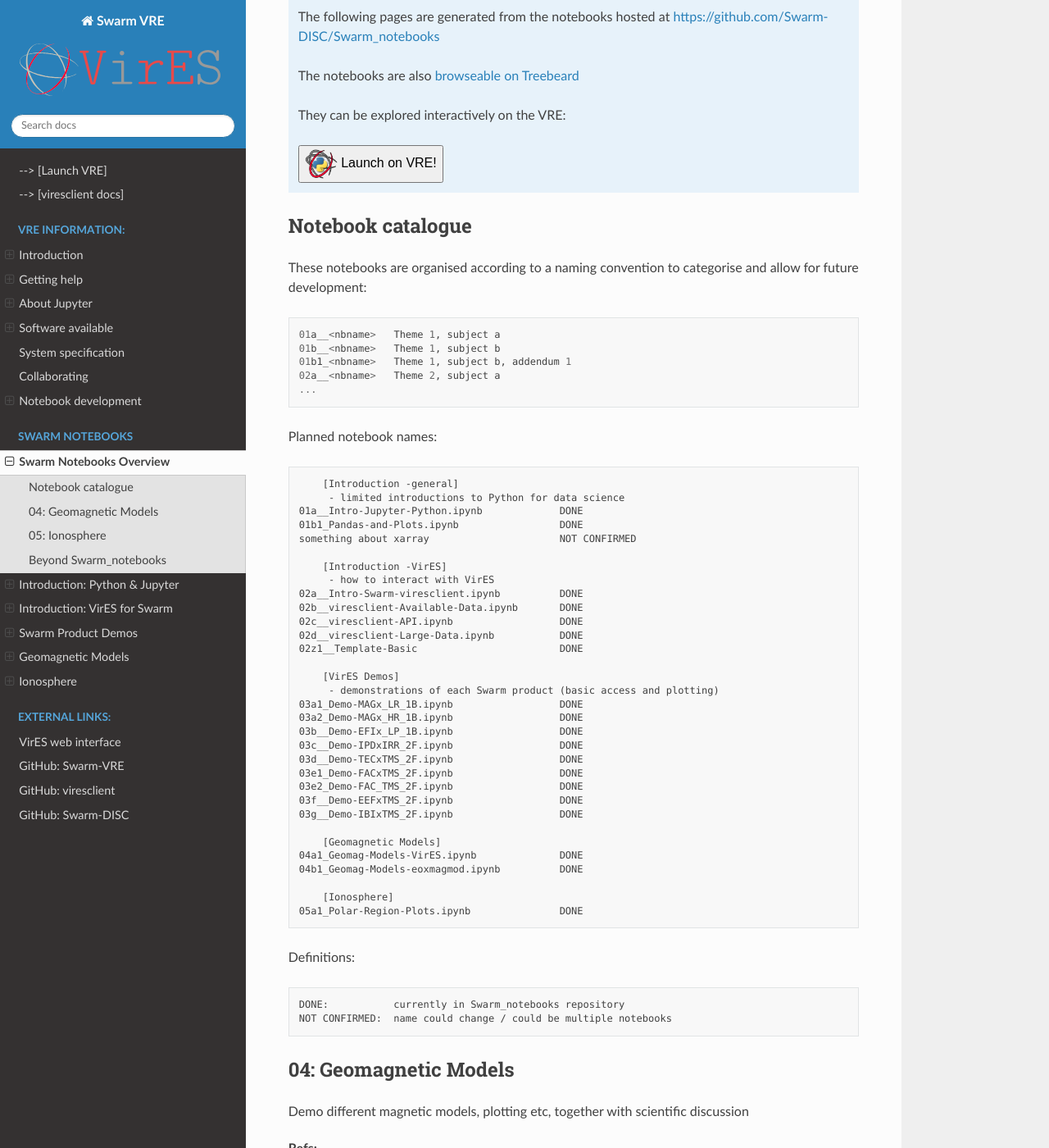
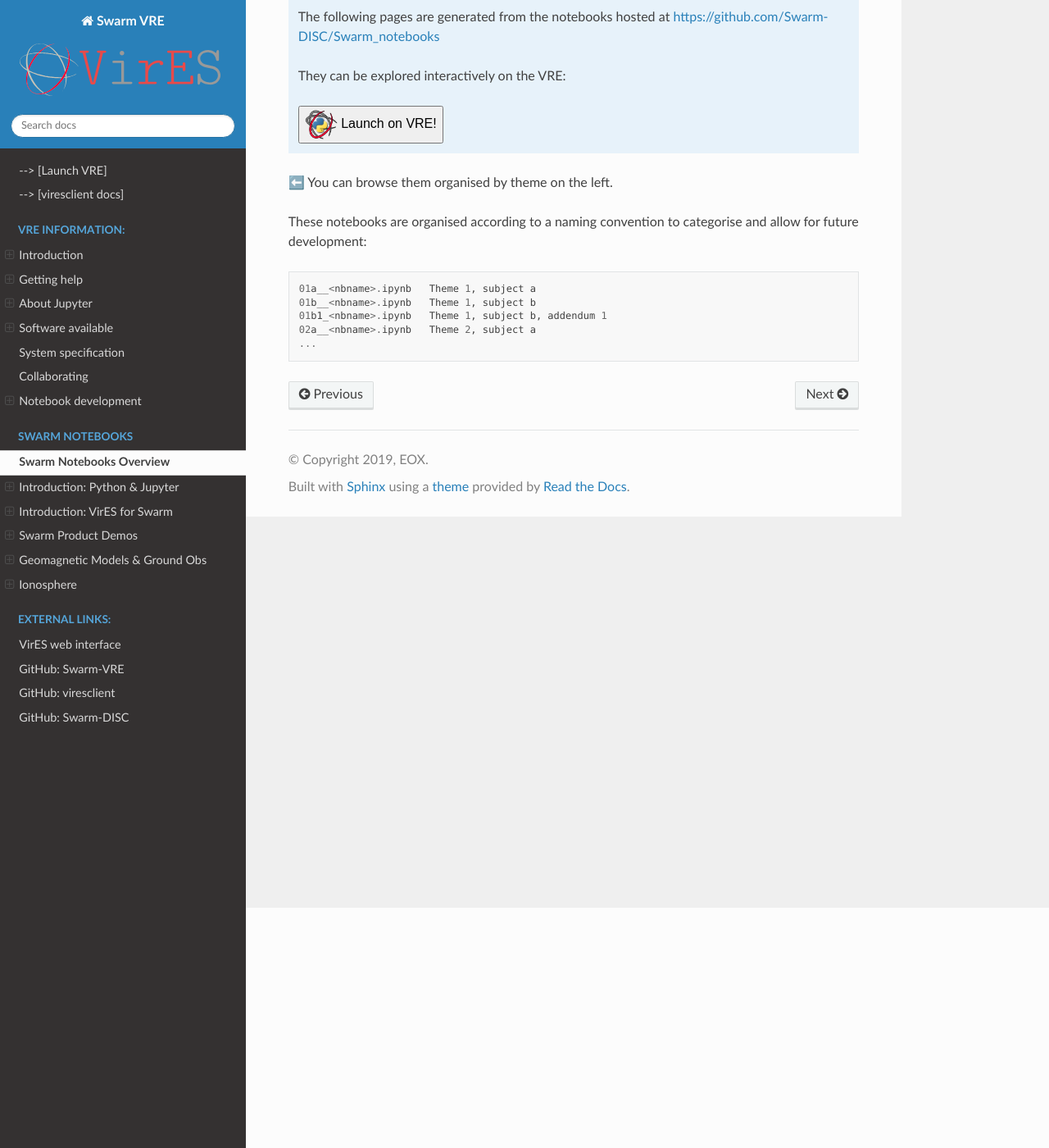
Before and after one commit to ESA-VirES/Swarm-VRE, a Sphinx documentation site: the page built from docs/notebooks_preface.rst, in a window 1280 px wide and 1400 px high, scrolled down 293 px. Shown: the whole window at 82% size. Built offline with Sphinx 7.4.7 and the Read the Docs theme 2.0.0, drawn with Linux system fonts in a browser that asks for light colours; the version number could not be read and is left out; some of the changed text lies outside the part shown.

Commit message:
Update organistion & add AUX_OBS nb

```diff
--- a/docs/Swarm_notebooks.rst
+++ b/docs/Swarm_notebooks.rst
@@ -32,14 +32,15 @@
     Swarm_notebooks/03g__Demo-IBIxTMS_2F
     Swarm_notebooks/03h1_Demo-AEBS-AEJxLPL
 
-Geomagnetic Models
-==================
+Geomagnetic Models & Ground Obs
+===============================
 
 .. toctree::
 
     Swarm_notebooks/04a1_Geomag-Models-VirES
     Swarm_notebooks/04b1_Geomag-Models-eoxmagmod
     Swarm_notebooks/04c1_Geomag-Ground-Data-FTP
+    Swarm_notebooks/04c2_Geomag-Ground-Data-VirES
 
 Ionosphere
 ==========
--- a/docs/conf.py
+++ b/docs/conf.py
@@ -142,16 +142,17 @@
 
     .. raw:: html
 
+        <p style="text-align:right">
+        <a href="https://via.hypothes.is/https://api.treebeard.io/Swarm-DISC/Swarm_notebooks/{branchname}/notebooks/{nbname}.ipynb">
+        <i class="fa fa-external-link-square fa-fw"></i> Fullscreen (highlight text to annotate)
+        </a>
+        </p>
         <iframe
             src="https://api.treebeard.io/Swarm-DISC/Swarm_notebooks/{branchname}/notebooks/{nbname}.ipynb"
             frameborder="1" style="height: 1000px; width: 100%;"
         ></iframe>
 
-        <p style="text-align:right">
-        <a href="https://via.hypothes.is/https://api.treebeard.io/Swarm-DISC/Swarm_notebooks/{branchname}/notebooks/{nbname}.ipynb">
-        Fullscreen <i class="fa fa-external-link-square fa-fw"></i>
-        </a>
-        </p>
+
 
     """)
 
@@ -189,7 +190,8 @@
         'AEBS: Auroral electrojets LPL': '03h1_Demo-AEBS-AEJxLPL',
         'Model residuals through VirES': '04a1_Geomag-Models-VirES',
         'Forward eval + isolines': '04b1_Geomag-Models-eoxmagmod',
-        'Geomagnetic ground obs': '04c1_Geomag-Ground-Data-FTP',
+        'Ground observatories - FTP': '04c1_Geomag-Ground-Data-FTP',
+        'Ground observatories - VirES': '04c2_Geomag-Ground-Data-VirES',
         'Polar region plots': '05a1_Polar-Region-Plots'
     }
 
--- a/docs/notebooks_preface.rst
+++ b/docs/notebooks_preface.rst
@@ -8,8 +8,6 @@
 .. note::
 
   The following pages are generated from the notebooks hosted at https://github.com/Swarm-DISC/Swarm_notebooks
-
-  The notebooks are also `browseable on Treebeard <https://treebeard.io/admin/Swarm-DISC/Swarm_notebooks/staging>`_
 
   They can be explored interactively on the VRE:
 
@@ -24,78 +22,12 @@
         </a>
 
 
-Notebook catalogue
-------------------
+⬅️ You can browse them organised by theme on the left.
 
 These notebooks are organised according to a naming convention to categorise and allow for future development::
 
-  01a__<nbname>   Theme 1, subject a
-  01b__<nbname>   Theme 1, subject b
-  01b1_<nbname>   Theme 1, subject b, addendum 1
-  02a__<nbname>   Theme 2, subject a
+  01a__<nbname>.ipynb   Theme 1, subject a
+  01b__<nbname>.ipynb   Theme 1, subject b
+  01b1_<nbname>.ipynb   Theme 1, subject b, addendum 1
+  02a__<nbname>.ipynb   Theme 2, subject a
   ...
-
-Planned notebook names:
-
-.. code-block:: none
-
-      [Introduction -general]
-       - limited introductions to Python for data science
-  01a__Intro-Jupyter-Python.ipynb             DONE
-  01b1_Pandas-and-Plots.ipynb                 DONE
-  something about xarray                      NOT CONFIRMED
-
-      [Introduction -VirES]
-       - how to interact with VirES
-  02a__Intro-Swarm-viresclient.ipynb          DONE
-  02b__viresclient-Available-Data.ipynb       DONE
-  02c__viresclient-API.ipynb                  DONE
-  02d__viresclient-Large-Data.ipynb           DONE
-  02z1__Template-Basic                        DONE
-
-      [VirES Demos]
-       - demonstrations of each Swarm product (basic access and plotting)
-  03a1_Demo-MAGx_LR_1B.ipynb                  DONE
-  03a2_Demo-MAGx_HR_1B.ipynb                  DONE
-  03b__Demo-EFIx_LP_1B.ipynb                  DONE
-  03c__Demo-IPDxIRR_2F.ipynb                  DONE
-  03d__Demo-TECxTMS_2F.ipynb                  DONE
-  03e1_Demo-FACxTMS_2F.ipynb                  DONE
-  03e2_Demo-FAC_TMS_2F.ipynb                  DONE
-  03f__Demo-EEFxTMS_2F.ipynb                  DONE
-  03g__Demo-IBIxTMS_2F.ipynb                  DONE
-
-      [Geomagnetic Models]
-  04a1_Geomag-Models-VirES.ipynb              DONE
-  04b1_Geomag-Models-eoxmagmod.ipynb          DONE
-
-      [Ionosphere]
-  05a1_Polar-Region-Plots.ipynb               DONE
-
-Definitions:
-
-.. code-block:: none
-
-  DONE:           currently in Swarm_notebooks repository
-  NOT CONFIRMED:  name could change / could be multiple notebooks
-
-04: Geomagnetic Models
-----------------------
-Demo different magnetic models, plotting etc, together with scientific discussion
-
-Refs:
-  - https://github.com/smithara/viresclient_examples/blob/master/inspect_CHAOS_MMA.ipynb
-  - https://github.com/smithara/viresclient_examples/blob/master/CHAOS_Core%2BStatic%2BMMA_residuals.ipynb
-  - https://github.com/smithara/viresclient_examples/blob/master/model_residuals_and_cartopy.ipynb
-
-05: Ionosphere
---------------
-
-- Plasma properties, currents (FAC, AEJ ...), auroral oval boundaries
-
-
-
-Beyond Swarm_notebooks
-----------------------
-
-These notebooks are demonstrations of the capabilities of Swarm data and the VirES/VRE platform. They are meant as a tutorial-like resource to help educate the community with showcases of certain tools (including Swarm-related Python packages). It is hoped that this will encourage the development of reproducible analyses as notebook repositories and of more generally applicable packages.
```
Also changed, not shown: README.md (+11 -0 lines), 1 other file.
